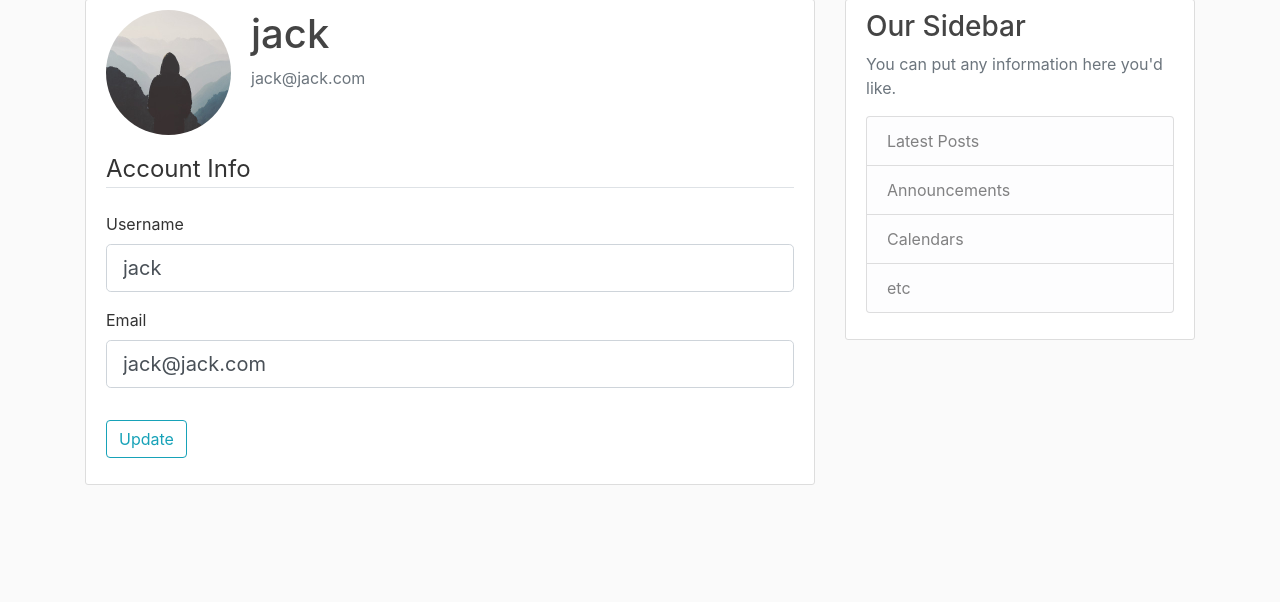
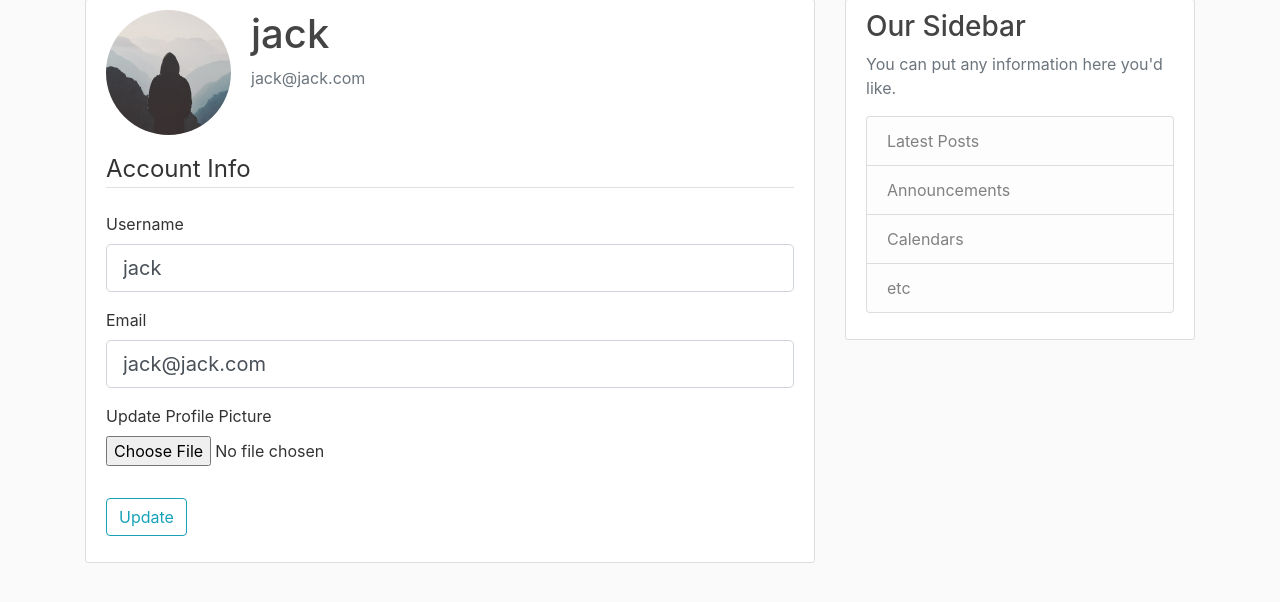
Before and after one commit to Jakub93-vim/TravelBlog, a Flask app: page /account in a window 1280 px wide. Shown: the part 81-683 px from the top of the page. Run offline with Flask 2, Linux system fonts and the light colour scheme; a user stored in the database is signed in; some libraries are stand-ins or nearby versions.

Commit message:
picture change

```diff
--- a/travelblog/forms.py
+++ b/travelblog/forms.py
@@ -1,4 +1,5 @@
 from flask_wtf import FlaskForm
+from flask_wtf.file import FileField, FileAllowed
 from flask_login import current_user
 from wtforms import StringField, PasswordField, SubmitField, BooleanField
 from wtforms.validators import DataRequired, Length, Email, EqualTo, ValidationError
@@ -41,6 +42,7 @@ class UpdateAccountForm(FlaskForm):
 
 	email = StringField('Email',
 			validators=[DataRequired(), Email()])
+	picture = FileField('Update Profile Picture', validators =[FileAllowed(['jpg', 'png'])])
 	submit = SubmitField('Update')
 
 	def validate_username(self, username):
--- a/travelblog/templates/account.html
+++ b/travelblog/templates/account.html
@@ -8,7 +8,7 @@
     		  <p class="text-secondary">{{ current_user.email }}</p>
  		   </div>
   		</div>
-		<form method = "POST" action="">
+		<form method = "POST" action="" enctype="multipark/form-data">
 			{{ form.hidden_tag() }}
 			<fieldset class="form-group">
 				<legend class ="border-bottom mb-4">Account Info
@@ -42,6 +42,15 @@
 						{{ form.email(class="form-control form-control-lg")}}
 					{% endif %}
 				</div>
+				<div class="form-group">
+					{{ form.picture.label() }}
+					{{ form.picture(class="form-control-file") }}
+					{% if form.picture.errors %}
+						{% for error in form.picture.errors %}
+							<span class ="text-danger">{{ error }}</span></br>
+						{% endfor %}
+					{% endif %}
+				</div>
 			</fieldset>
 			<div class ="form-group">
 				{{ form.submit(class = " btn btn-outline-info") }}
```
Also changed, not shown: travelblog/site.db.
